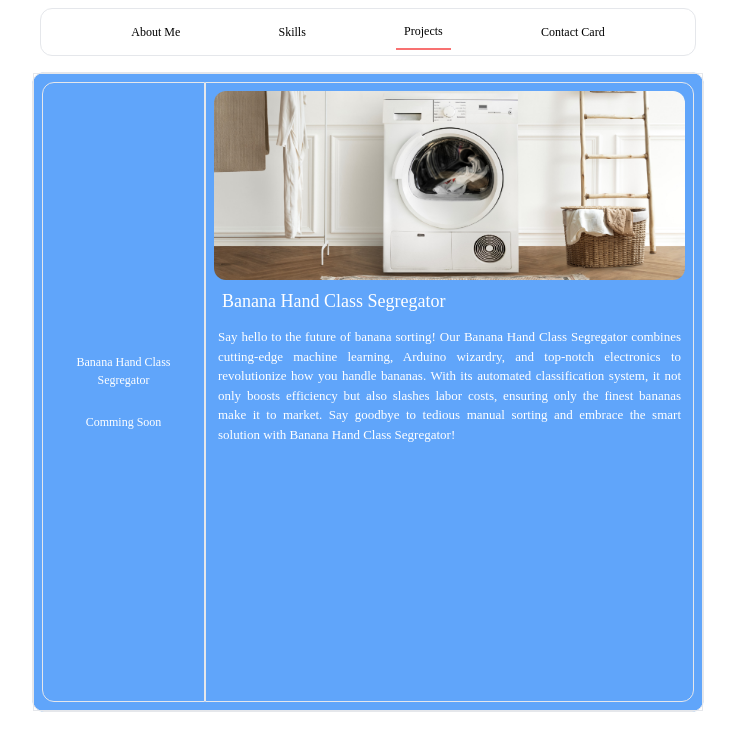
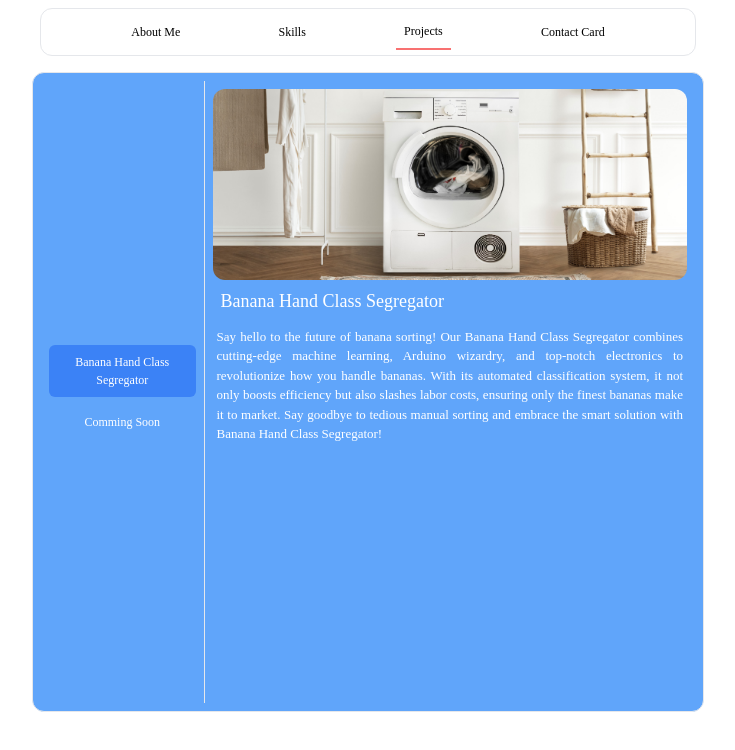
Before and after one commit to DanesYeun/portfolio, a React (Create React App) app: page / in a window 1280 px wide. Both pictures are taken after a click on the button "Projects". Shown: the top 750 px of the page, without its empty margins (272-1007 px from the left). Built offline with nearby package versions, Linux system fonts and the light colour scheme; a web font is replaced by a local one.

Commit message:
view(): Cleanup

```diff
--- a/src/components/Content/Contact.jsx
+++ b/src/components/Content/Contact.jsx
@@ -16,7 +16,7 @@ const Contact = () => {
     return(
         <div className="w-full h-full flex justify-center p-2 text-white">
             <div
-                className={`border border-black rounded-2xl flex ${cardOpen === true ? 'w-full md:w-3/4 border-green-400' : 'md:w-1/2'}`} >
+                className={`border rounded-2xl flex ${cardOpen === true ? 'w-full md:w-3/4 border-green-400' : 'md:w-1/2'}`} >
                 <div className={`h-full p-2 flex flex-col ${cardOpen === true ? 'w-full' : 'w-full'}`}>
                     <div className="flex-grow">
                         <img src={image3}
--- a/src/components/Content/Projects.jsx
+++ b/src/components/Content/Projects.jsx
@@ -21,17 +21,17 @@ const Projects = () => {
         }
     }
     return(
-        <div className="w-full h-full border p-2">
+        <div className="w-full h-full p-2">
             <div className="flex h-full text-white">
 
                 {/* sidebar */}
-                <div className="border w-1/4 rounded-l-xl p-2 flex flex-col justify-center space-y-2">
-                    <button className="p-2 hover:bg-blue-500 rounded-md"
+                <div className="border-r w-1/4 rounded-l-xl p-2 flex flex-col justify-center space-y-2">
+                    <button className={`p-2 rounded-md ${activeTab === 0 ? 'bg-blue-500 ' : 'hover:bg-blue-500'}`}
                         onClick={() => handleTabClick(0)}
                     >
                         Banana Hand Class Segregator
                     </button>
-                    <button className="p-2 hover:bg-blue-500 rounded-md disabled"
+                    <button className={`p-2 rounded-md ${activeTab === null ? 'bg-blue-500 ' : 'hover:bg-blue-500'}`}
                         onClick={() => handleTabClick(null)}
                     >
                         Comming Soon
@@ -39,7 +39,7 @@ const Projects = () => {
                 </div>
 
                 {/* mainview */}
-                <div className="border w-3/4 rounded-r-xl p-2">
+                <div className="w-3/4 rounded-r-xl p-2">
                     {getCard(activeTab)}
                 </div>
             </div>
```
